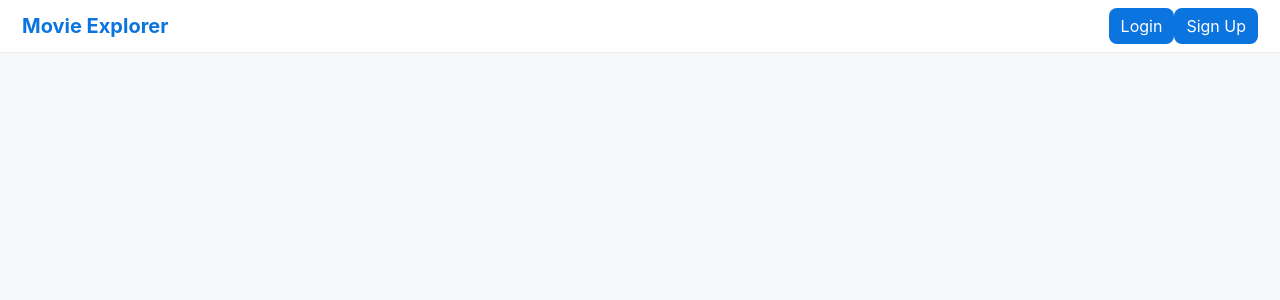
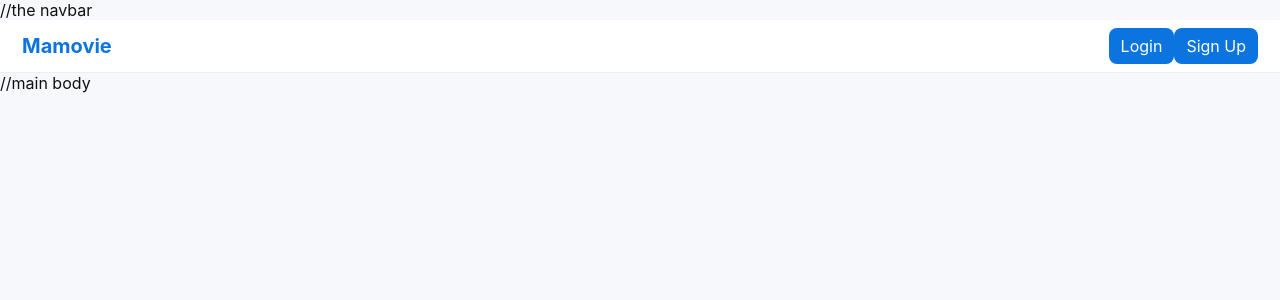
Before and after one commit to kc-clintone/mamovie, a React (Create React App) app: page / in a window 1280 px wide. Shown: the top 300 px of the page. Built offline with nearby package versions, Linux system fonts and the light colour scheme.

Commit message:
implementing home layout -- just a tiny change on the bar up theya

```diff
--- a/src/App.js
+++ b/src/App.js
@@ -17,8 +17,9 @@ function App() {
 
   return (
     <div className="app">
+      //the navbar
       <header className="app-header">
-        <h1 className="logo"><Link to="/">Movie Explorer</Link></h1>
+        <h1 className="logo"><Link to="/">Mamovie</Link></h1>
         <nav>
           {loggedIn ? (
             <>
@@ -32,6 +33,10 @@ function App() {
           )}
         </nav>
       </header>
+
+      //main body
+
+
     </div>
   );
 }
```
